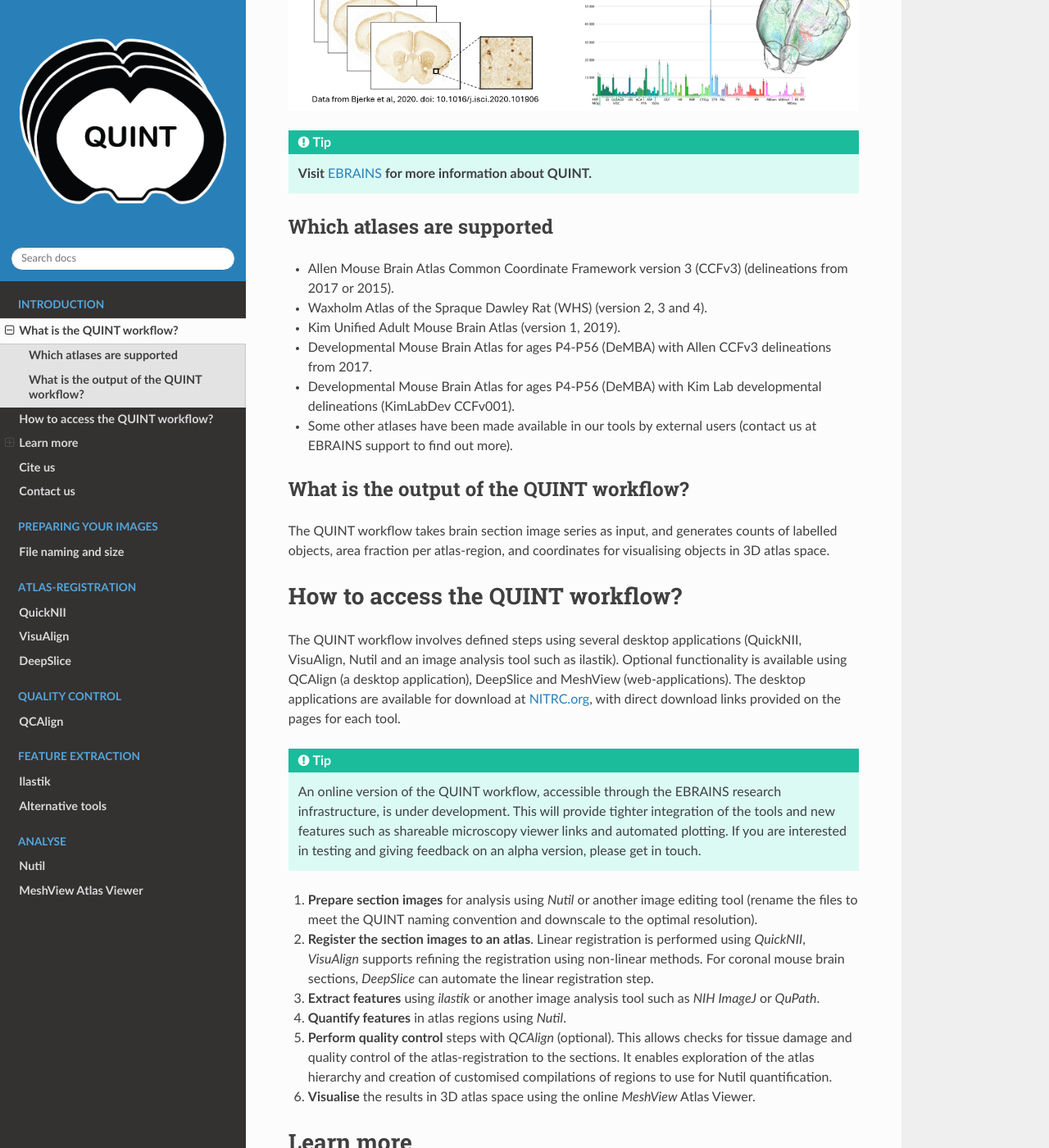
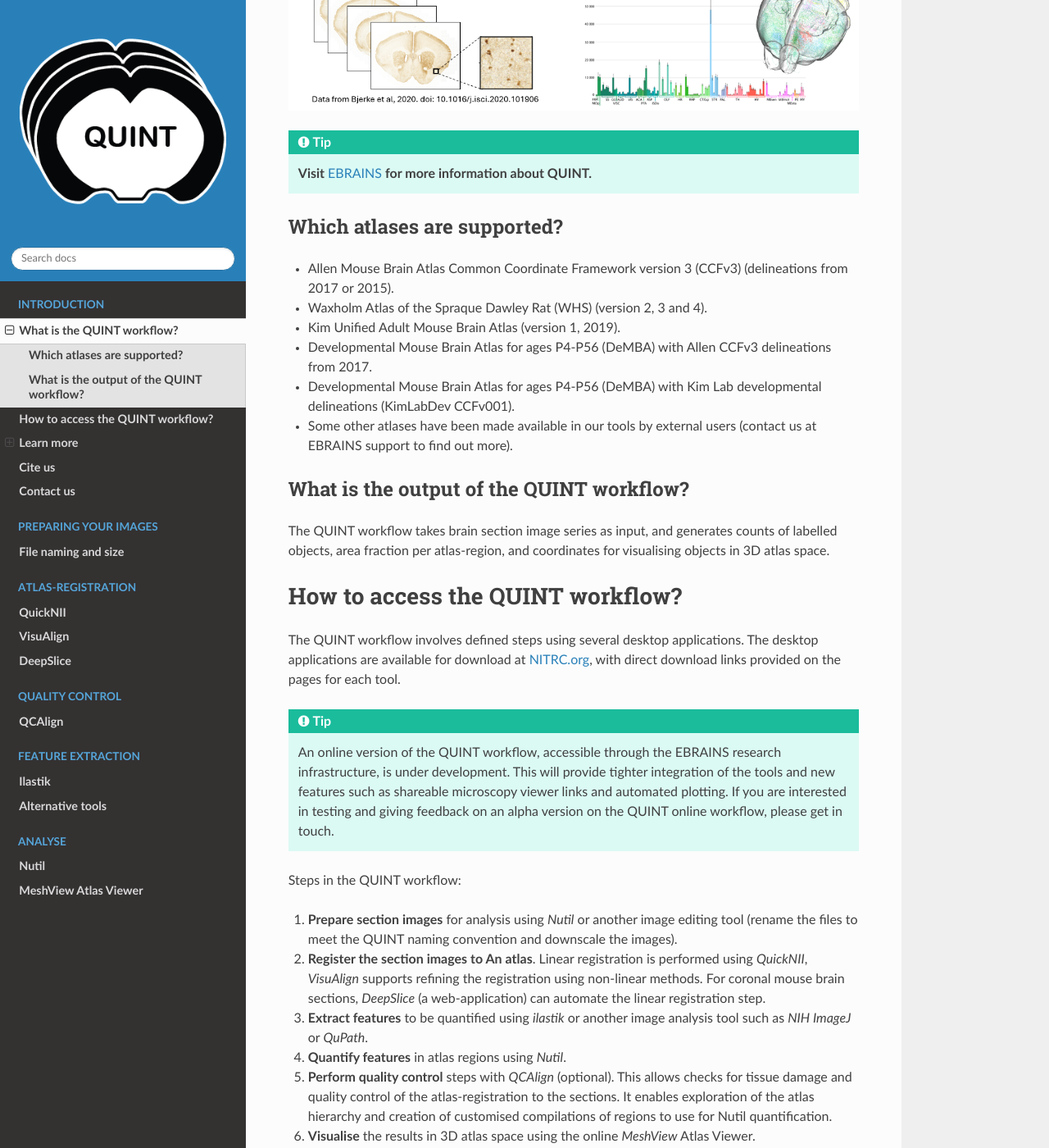
Before and after one commit to Neural-Systems-at-UIO/QUINT_workflow, a Sphinx documentation site: the page built from docs/QUINTintro.rst, in a window 1280 px wide and 1400 px high, scrolled down 454 px. Shown: the whole window at 82% size. Built offline with Sphinx 7.4.7 and the Read the Docs theme 3.1.0, drawn with Linux system fonts in a browser that asks for light colours; some of the changed text lies outside the part shown.

Commit message:
Update QUINTintro.rst

```diff
--- a/docs/QUINTintro.rst
+++ b/docs/QUINTintro.rst
@@ -8,7 +8,7 @@
 .. tip::
    **Visit** `EBRAINS <https://ebrains.eu/service/quint/>`_ **for more information about QUINT.**
 
-**Which atlases are supported**
+**Which atlases are supported?**
 -----------------------------------
 
 * Allen Mouse Brain Atlas Common Coordinate Framework version 3 (CCFv3) (delineations from 2017 or 2015).
@@ -23,22 +23,22 @@
 
 The QUINT workflow takes brain section image series as input, and generates counts of labelled objects, area fraction per atlas-region, and coordinates for visualising objects in 3D atlas space.
 
-
 **How to access the QUINT workflow?**
 ======================================
 
-The QUINT workflow involves defined steps using several desktop applications (QuickNII, VisuAlign, Nutil and an image analysis tool such as ilastik). Optional functionality is available using QCAlign (a desktop application), DeepSlice and MeshView (web-applications). The desktop applications are available for download at `NITRC.org <https://www.nitrc.org>`_, with direct download links provided on the pages for each tool.
+The QUINT workflow involves defined steps using several desktop applications. The desktop applications are available for download at `NITRC.org <https://www.nitrc.org>`_, with direct download links provided on the pages for each tool.
 
 .. tip::
-   An online version of the QUINT workflow, accessible through the EBRAINS research infrastructure, is under development. This will provide tighter integration of the tools and new features such as shareable microscopy viewer links and automated plotting. If you are interested in testing and giving feedback on an alpha version, please get in touch.
+   An online version of the QUINT workflow, accessible through the EBRAINS research infrastructure, is under development. This will provide tighter integration of the tools and new features such as shareable microscopy viewer links and automated plotting. If you are interested in testing and giving feedback on an alpha version on the QUINT online workflow, please get in touch.
 
-1. **Prepare section images** for analysis using *Nutil* or another image editing tool (rename the files to meet the QUINT naming convention and downscale to the optimal resolution).
-2. **Register the section images to an atlas**. Linear registration is performed using *QuickNII*, *VisuAlign* supports refining the registration using non-linear methods. For coronal mouse brain sections, *DeepSlice* can automate the linear registration step.
-3. **Extract features** using *ilastik* or another image analysis tool such as *NIH ImageJ* or *QuPath*.
+Steps in the QUINT workflow:
+
+1. **Prepare section images** for analysis using *Nutil* or another image editing tool (rename the files to meet the QUINT naming convention and downscale the images).
+2. **Register the section images to An atlas**. Linear registration is performed using *QuickNII*, *VisuAlign* supports refining the registration using non-linear methods. For coronal mouse brain sections, *DeepSlice* (a web-application) can automate the linear registration step.
+3. **Extract features** to be quantified using *ilastik* or another image analysis tool such as *NIH ImageJ* or *QuPath*.
 4. **Quantify features** in atlas regions using *Nutil*.
 5. **Perform quality control** steps with *QCAlign* (optional). This allows checks for tissue damage and quality control of the atlas-registration to the sections. It enables exploration of the atlas hierarchy and creation of customised compilations of regions to use for Nutil quantification.
 6. **Visualise** the results in 3D atlas space using the online *MeshView* Atlas Viewer.
-
 
 **Learn more**
 ================
@@ -50,7 +50,7 @@
 
    <iframe width="560" height="315" src="https://www.youtube.com/embed/n-gQigcGMJ0" title="YouTube video player" frameborder="0" allow="accelerometer; autoplay; clipboard-write; encrypted-media; gyroscope; picture-in-picture" allowfullscreen></iframe>
 
-.For in-depth tutorials on how to use the software in the QUINT workflow, check out our `online course <https://training.incf.org/course/neuroscience-data-integration-through-use-digital-brain-atlases>`_ available through the INCF training space (parts 7-11).
+For in-depth tutorials on how to use the software in the QUINT workflow, check out our `online course <https://training.incf.org/course/neuroscience-data-integration-through-use-digital-brain-atlases>`_ available through the INCF training space (parts 7-11).
 
 **Examples of use**
 ----------------------------------
```
